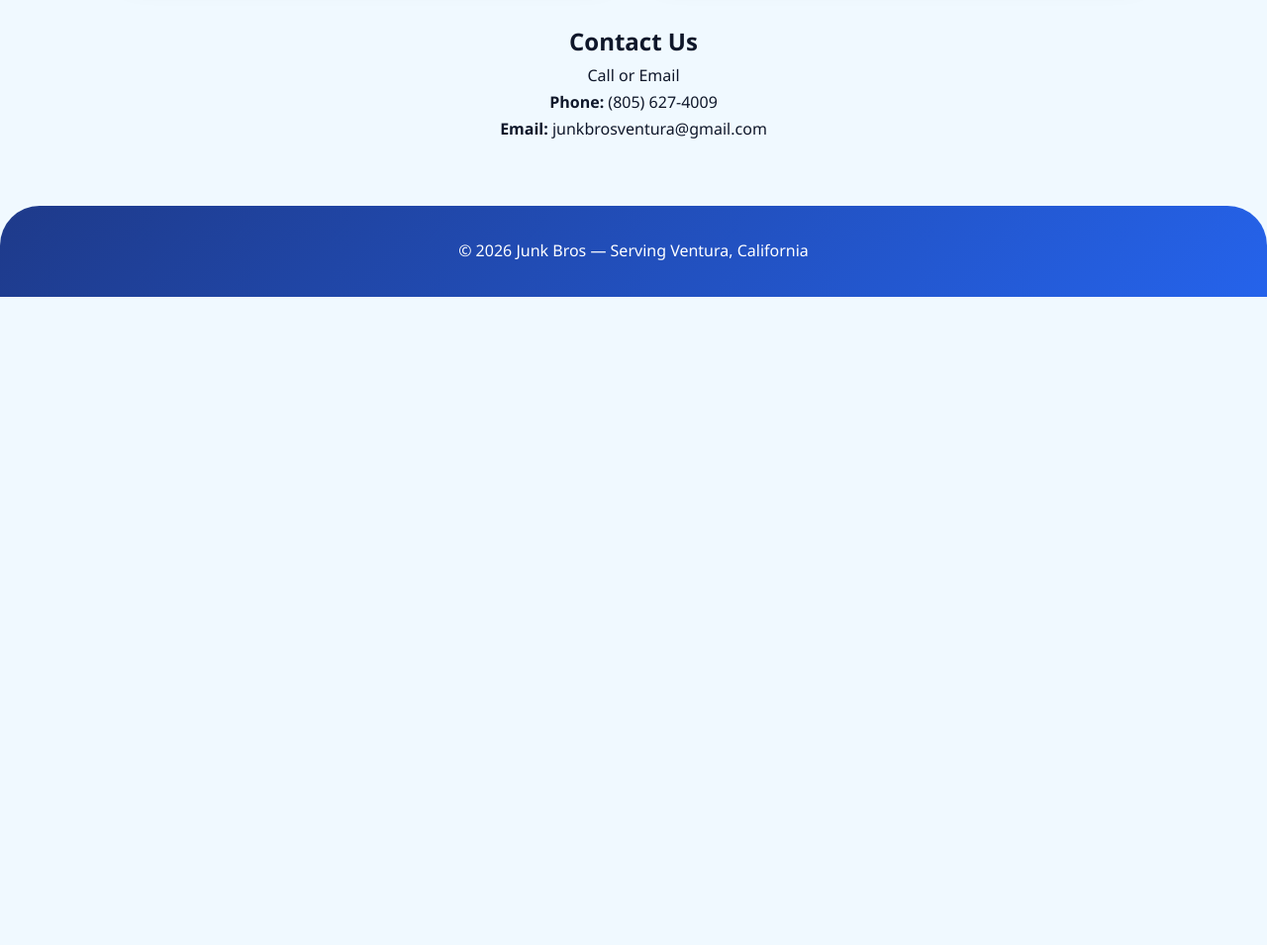
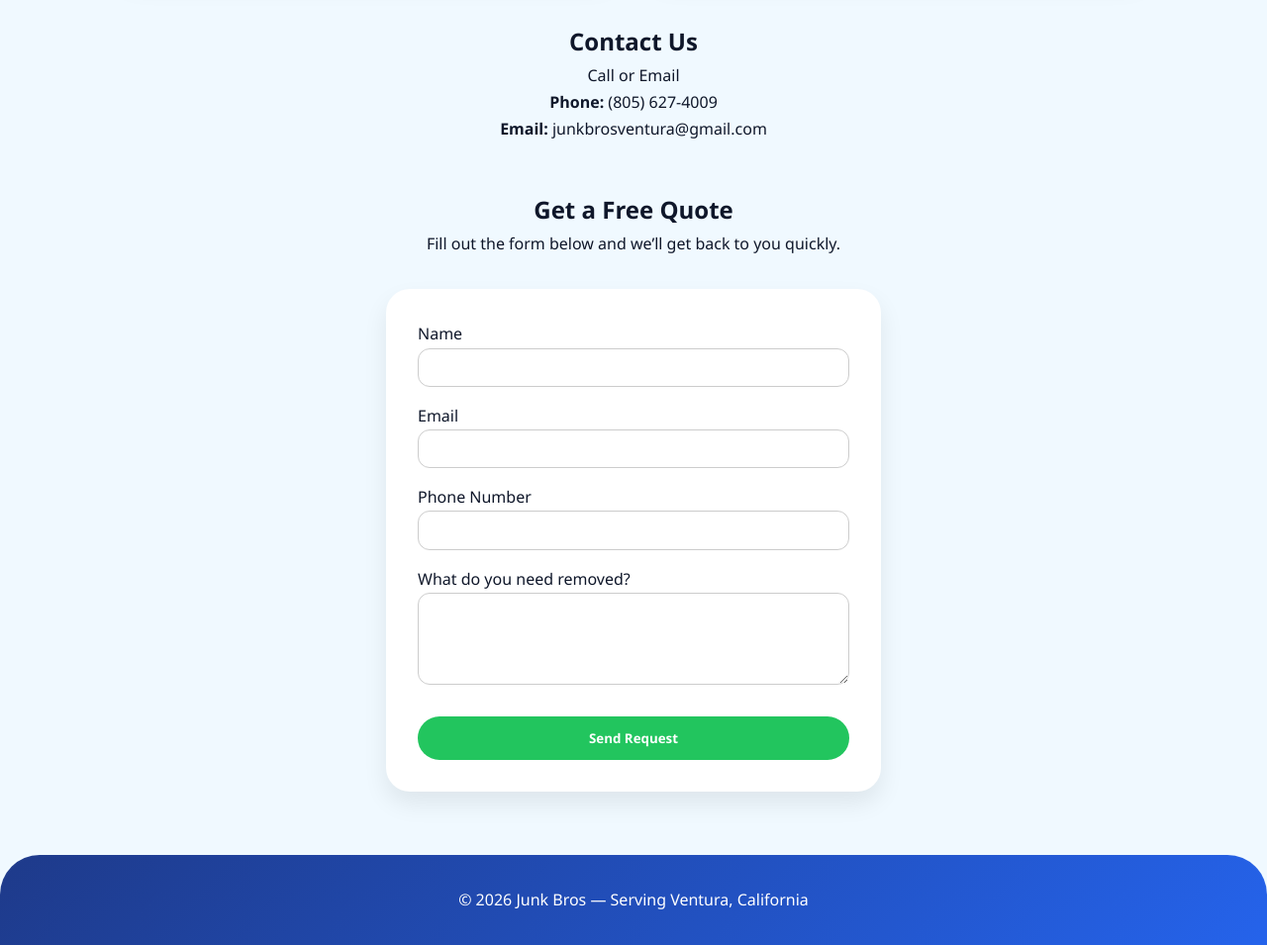
Before and after one commit to junkbrosventura-sys/JunkBrosVentura, a plain HTML site: page index.html in a window 1280 px wide. Shown: the part 1342-2297 px from the top of the page at 99% size. Before the commit the page ends 1642 px from the top, so only its background shows below. Drawn offline with Linux system fonts and the light colour scheme.

Commit message:
Update index.html

```diff
--- a/index.html
+++ b/index.html
@@ -151,6 +151,49 @@
   <p><strong>Email:</strong> junkbrosventura@gmail.com</p>
 </section>
 
+<section id="contact" style="text-align:center">
+  <h2>Get a Free Quote</h2>
+  <p>Fill out the form below and we’ll get back to you quickly.</p>
+
+  <form action="mailto:junkbrosventura@gmail.com"
+        method="POST"
+        enctype="text/plain"
+        style="max-width:500px;margin:2rem auto;text-align:left;
+               background:white;padding:2rem;border-radius:24px;
+               box-shadow:0 12px 25px rgba(0,0,0,0.08)">
+
+    <label>Name</label><br />
+    <input type="text" name="Name" required
+           style="width:100%;padding:0.6rem;margin-bottom:1rem;
+                  border-radius:12px;border:1px solid #ccc" />
+
+    <label>Email</label><br />
+    <input type="email" name="Email" required
+           style="width:100%;padding:0.6rem;margin-bottom:1rem;
+                  border-radius:12px;border:1px solid #ccc" />
+
+    <label>Phone Number</label><br />
+    <input type="text" name="Phone"
+           style="width:100%;padding:0.6rem;margin-bottom:1rem;
+                  border-radius:12px;border:1px solid #ccc" />
+
+    <label>What do you need removed?</label><br />
+    <textarea name="Message" rows="4" required
+              style="width:100%;padding:0.6rem;margin-bottom:1.5rem;
+                     border-radius:12px;border:1px solid #ccc"></textarea>
+
+    <button type="submit"
+            style="width:100%;padding:0.8rem;
+                   background:#22c55e;color:white;
+                   font-weight:700;border:none;
+                   border-radius:999px;cursor:pointer">
+      Send Request
+    </button>
+
+  </form>
+</section>
+
+
 <footer>
   <p>© 2026 Junk Bros — Serving Ventura, California</p>
 </footer>
```
